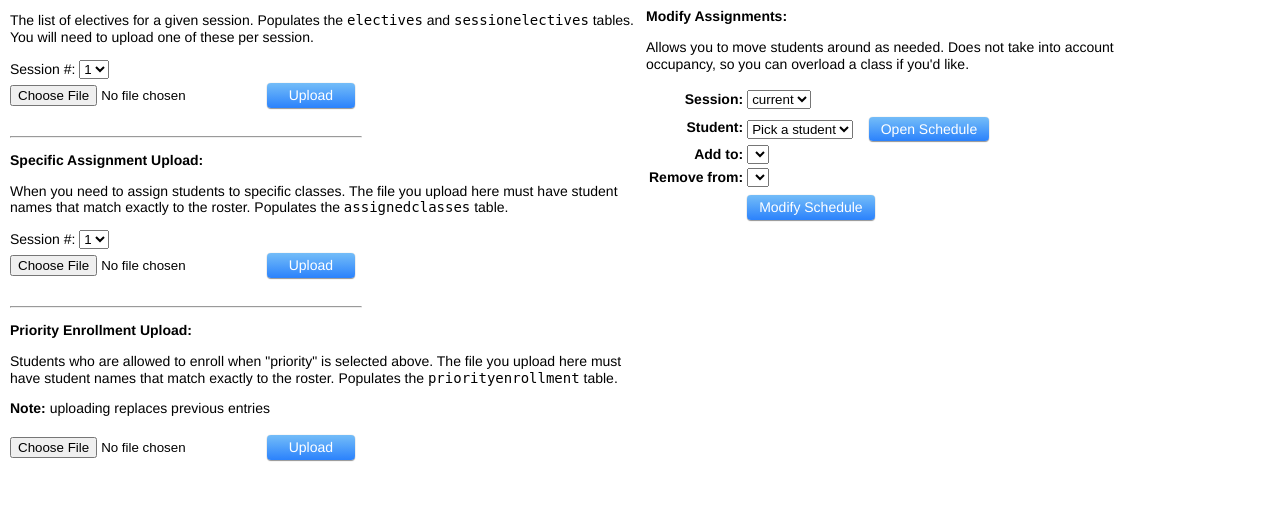
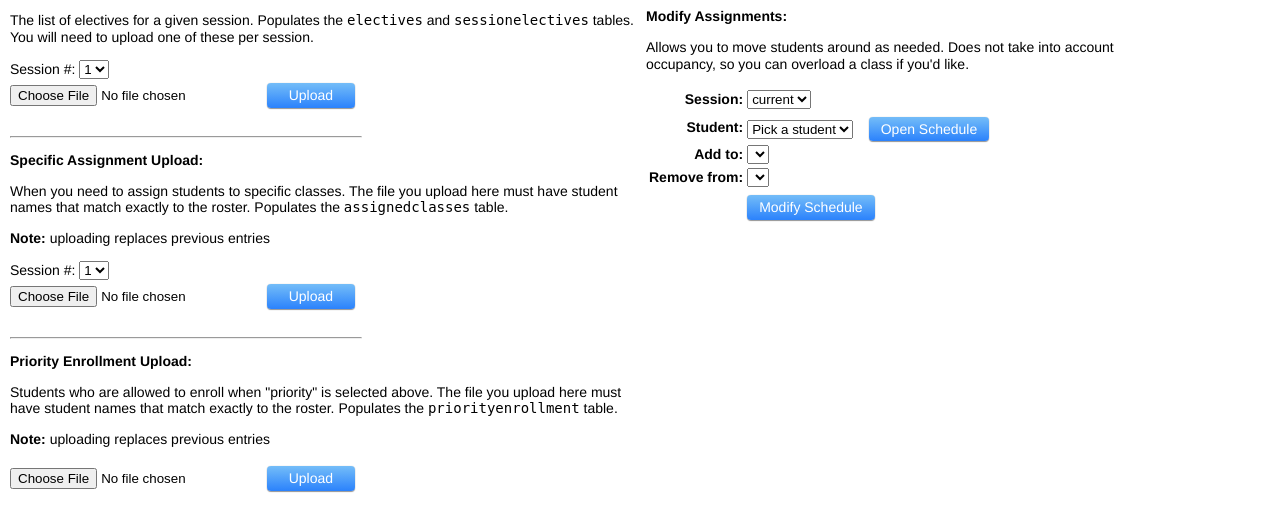
Before and after one commit to MyztikJenz/IndigoRegistrationApp, a Flask app: page /_admin_ in a window 1280 px wide. Shown: the part 609-1124 px from the top of the page. Before the commit the page ends 1070 px from the top, so only its background shows below. Run offline with Flask 3, Linux system fonts and the light colour scheme; lists and menus that the app fills with data are empty.

Commit message:
Found a bug in the test setup: we were not clearing out the AssignedClasses table when we assumed it would be empty (which usually happens when normal enrollment happppens). Simple fix, just clear the table on upload.

```diff
--- a/database/configure.py
+++ b/database/configure.py
@@ -403,6 +403,12 @@ class ConfigUtils():
         if not sessionNumber:
             return('error', "Session number is required")
 
+        # Deletes all existing records
+        stmt = delete(AssignedClasses)
+        db.session.execute(stmt)
+        db.session.commit()
+
+
         session = db.session.scalars(select(Session).where(Session.number == sessionNumber)).first()
         countOfAssignments = 0
         r = csv.DictReader(data)
--- a/templates/admin.html
+++ b/templates/admin.html
@@ -299,6 +299,8 @@
             <strong>Specific Assignment Upload:</strong><p>
                 When you need to assign students to specific classes. The file you upload here must have student names that match exactly to the roster.
                 Populates the <code>assignedclasses</code> table.
+                <p>
+                <strong>Note:</strong> uploading replaces previous entries
             <form method=post enctype=multipart/form-data action="/_admin_">
                 <input type="hidden" name="formID" value="specific_assignment">
                 Session #: <select name="sessionNumber">
```
